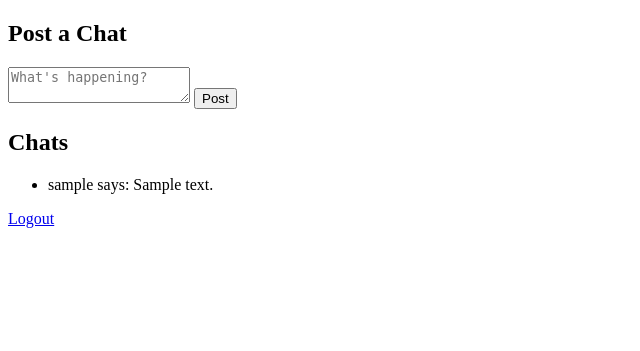
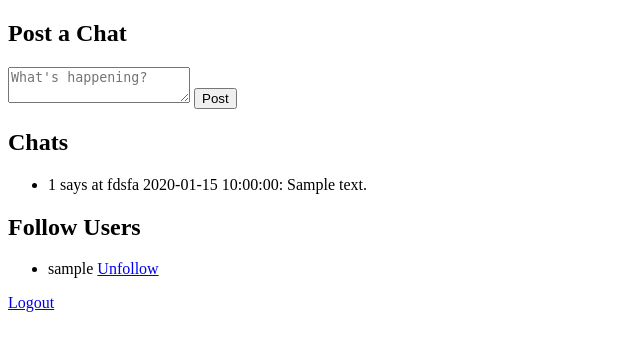
Before and after one commit to superustc/simple-twitter, a Flask app: page / in a window 1280 px wide. Shown: the top 351 px of the page, without its empty margins (0-640 px from the left). Run offline with Flask 3, Linux system fonts and the light colour scheme; a user stored in the database is signed in; tables that the repository leaves empty hold one stand-in row (values such as "Sample post").

Commit message:
v2 work with folllow

```diff
--- a/simple_twitter/models.py
+++ b/simple_twitter/models.py
@@ -1,13 +1,37 @@
 from simple_twitter import db
 from flask_login import UserMixin
+from datetime import datetime
+
+followers = db.Table('followers',
+    db.Column('follower_id', db.Integer, db.ForeignKey('user.id')),
+    db.Column('followed_id', db.Integer, db.ForeignKey('user.id'))
+)
 
 class User(UserMixin, db.Model):
     id = db.Column(db.Integer, primary_key=True)
     username = db.Column(db.String(100), unique=True, nullable=False)
     password = db.Column(db.String(100), nullable=False)
-    chats = db.relationship('Chat', backref='author', lazy=True)
+    # New: Define the relationship to itself
+    followed = db.relationship(
+        'User', secondary=followers,
+        primaryjoin=(followers.c.follower_id == id),
+        secondaryjoin=(followers.c.followed_id == id),
+        backref=db.backref('followers', lazy='dynamic'), lazy='dynamic')
+
+    def follow(self, user):
+        if not self.is_following(user):
+            self.followed.append(user)
+
+    def unfollow(self, user):
+        if self.is_following(user):
+            self.followed.remove(user)
+
+    def is_following(self, user):
+        return self.followed.filter(
+            followers.c.followed_id == user.id).count() > 0
 
 class Chat(db.Model):
     id = db.Column(db.Integer, primary_key=True)
     content = db.Column(db.Text, nullable=False)
     user_id = db.Column(db.Integer, db.ForeignKey('user.id'), nullable=False)
+    timestamp = db.Column(db.DateTime, index=True, default=datetime.utcnow)
--- a/simple_twitter/routes.py
+++ b/simple_twitter/routes.py
@@ -1,9 +1,10 @@
 from flask import render_template, url_for, redirect, request
 from flask_login import login_user, logout_user, current_user, login_required
 from werkzeug.security import generate_password_hash, check_password_hash
+from flask import flash
 
 from simple_twitter import app, db, login_manager
-from simple_twitter.models import User, Chat
+from simple_twitter.models import User, Chat, followers
 
 @login_manager.user_loader
 def load_user(user_id):
@@ -12,8 +13,15 @@ def load_user(user_id):
 @app.route('/')
 @login_required
 def index():
-    chats = Chat.query.all()
-    return render_template('index.html', chats=chats)
+    followed_chats = Chat.query.join(
+        followers, (followers.c.followed_id == Chat.user_id)
+    ).filter(
+        followers.c.follower_id == current_user.id
+    ).order_by(
+        Chat.timestamp.desc()
+    )
+    all_users = User.query.all()
+    return render_template('index.html', chats=followed_chats, all_users=all_users)
 
 # Add routes for register, login, logout, and post chat here
 # Register route
@@ -59,7 +67,37 @@ def logout():
 @login_required
 def post_chat():
     content = request.form.get('content')
-    new_chat = Chat(content=content, author=current_user)
+    new_chat = Chat(content=content, user_id=current_user.id)
     db.session.add(new_chat)
     db.session.commit()
     return redirect(url_for('index'))
+
+@app.route('/follow/<username>')
+@login_required
+def follow(username):
+    user = User.query.filter_by(username=username).first()
+    if user is None:
+        flash('User {} not found.'.format(username))
+        return redirect(url_for('index'))
+    # if user == current_user:
+    #     flash('You cannot follow yourself!')
+    #     return redirect(url_for('index'))
+    current_user.follow(user)
+    db.session.commit()
+    flash('You are now following {}!'.format(username))
+    return redirect(url_for('index'))
+
+@app.route('/unfollow/<username>')
+@login_required
+def unfollow(username):
+    user = User.query.filter_by(username=username).first()
+    if user is None:
+        flash('User {} not found.'.format(username))
+        return redirect(url_for('index'))
+    # if user == current_user:
+    #     flash('You cannot unfollow yourself!')
+    #     return redirect(url_for('index'))
+    current_user.unfollow(user)
+    db.session.commit()
+    flash('You are no longer following {}.'.format(username))
+    return redirect(url_for('index'))
--- a/simple_twitter/templates/index.html
+++ b/simple_twitter/templates/index.html
@@ -12,7 +12,19 @@
     <h2>Chats</h2>
     <ul>
         {% for chat in chats %}
-        <li>{{ chat.author.username }} says: {{ chat.content }}</li>
+        <li>{{ chat.user_id}} says at fdsfa {{chat.timestamp}}: {{ chat.content }} </li>
+        {% endfor %}
+    </ul>
+    <h2>Follow Users</h2>
+    <ul>
+        {% for user in all_users %}
+            <li>{{ user.username }}
+                {% if current_user.is_following(user) %}
+                    <a href="{{ url_for('unfollow', username=user.username) }}">Unfollow</a>
+                {% else %}
+                    <a href="{{ url_for('follow', username=user.username) }}">Follow</a>
+                {% endif %}
+            </li>
         {% endfor %}
     </ul>
     <a href="/logout">Logout</a>
```
